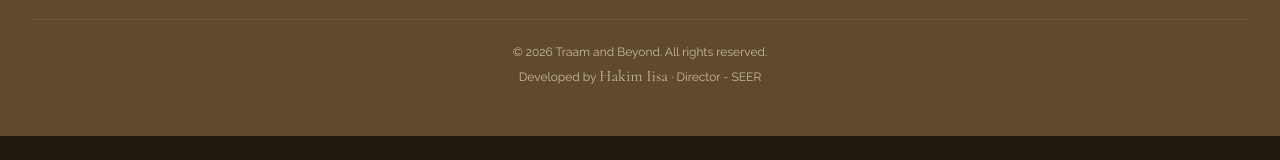
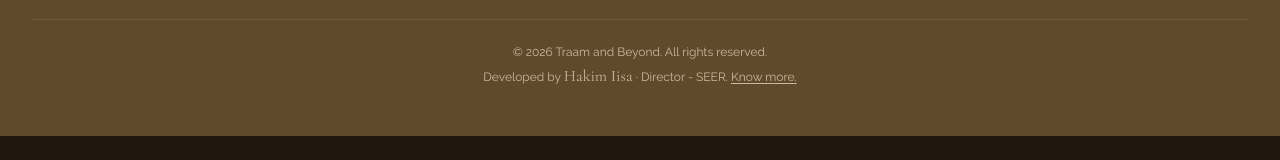
Before and after one commit to HakimIisa/traam-and-beyond-website, a Next.js app: page /collections in a window 1280 px wide. Shown: the part 535-695 px from the top of the page. Built offline with nearby package versions, Linux system fonts and the light colour scheme; no server answers; the database is empty.

Commit message:
fix: add "Know more." link to developer credit in footer

```diff
--- a/components/layout/Footer.tsx
+++ b/components/layout/Footer.tsx
@@ -32,7 +32,7 @@ export default function Footer() {
         <div className="mt-10 pt-6 border-t border-cream/10 text-xs text-center space-y-1">
           <p>© {new Date().getFullYear()} Traam and Beyond. All rights reserved.</p>
           <Link href="/developer" className="hover:text-cream transition-colors">
-            Developed by <span className="font-display text-base">Hakim Iisa</span> · Director - SEER
+            Developed by <span className="font-display text-base">Hakim Iisa</span> · Director - SEER. <span className="underline underline-offset-2">Know more.</span>
           </Link>
         </div>
       </div>
```
